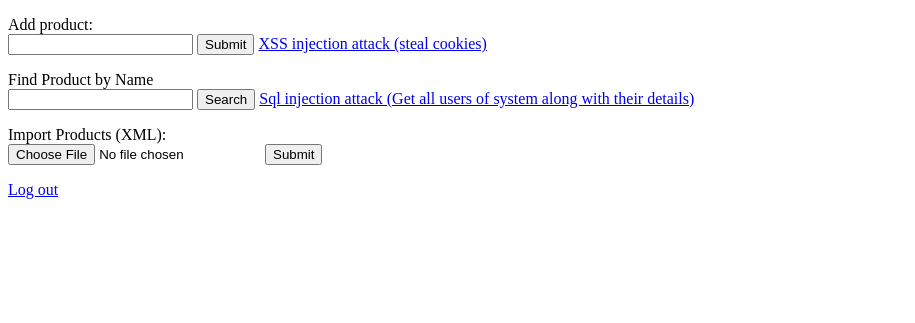
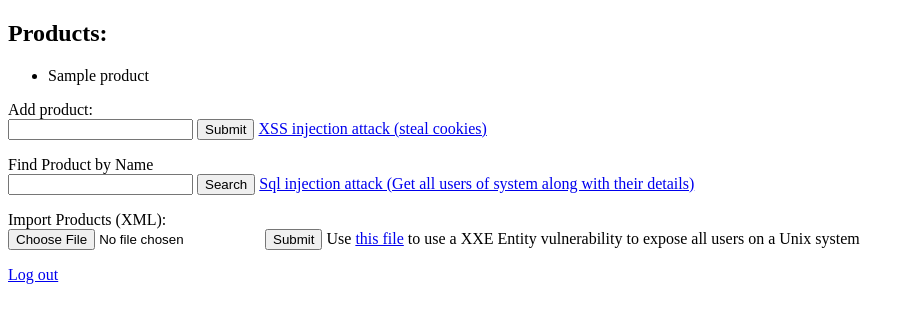
Before and after one commit to johndevs/mooc-securing-software-21-projects, a Django app: page / in a window 1280 px wide. Shown: the top 323 px of the page, without its empty margins (0-915 px from the left). Run offline with Django 3.2, Linux system fonts and the light colour scheme; a user stored in the database is signed in; tables that the repository leaves empty hold one stand-in row (values such as "Sample post").

Commit message:
Added XXE vulnerability

```diff
--- a/project1/project1/settings.py
+++ b/project1/project1/settings.py
@@ -52,6 +52,8 @@ MIDDLEWARE = [
 ]
 
 ROOT_URLCONF = 'project1.urls'
+
+STATICFILES_DIRS = ["static"]
 
 TEMPLATE_DIR = os.path.join(BASE_DIR, "templates")
 TEMPLATES = [
--- a/project1/project1/urls.py
+++ b/project1/project1/urls.py
@@ -14,18 +14,17 @@ Including another URLconf
     2. Add a URL to urlpatterns:  path('blog/', include('blog.urls'))
 """
 from django.contrib import admin, auth
-from django.urls import path, include
+from django.urls import path,re_path,include
 from . import views
 
 urlpatterns = [
     path('admin/', admin.site.urls),
-    path('', views.home),
 
-	path('find_product', views.find_product),
 	path('login', views.login),
 	path('do_login', views.do_login),
 	path('logout', views.logout),
+	path('', views.home),
+
     path('add_product', views.add_product),
 	path('import_products', views.import_products)
-
 ]
--- a/project1/project1/views.py
+++ b/project1/project1/views.py
@@ -4,10 +4,29 @@ from project1.models import Product
 from django.contrib import auth
 from django.contrib.auth.decorators import login_required
 from django import forms
+from xml.dom import pulldom
+from xml.dom.pulldom import parse
+from xml.sax import make_parser
+from xml.sax.handler import feature_external_ges, feature_external_pes
+
+# https://docs.python.org/3/library/xml.dom.pulldom.html#module-xml.dom.pulldom
+
+def home(request):
+    filter = request.GET.get('filter', '')
+    if filter == '':
+      return all_products(request)
+    else:
+      return filtered_products(request)
 
 @login_required(login_url='/login')
-def home(request):
-    return render(request, "index.html")
+def all_products(request):
+    products = Product.objects.all()
+    return render(request, "index.html", {"products": products})
+
+def filtered_products(request):
+    filter = request.GET.get('filter', '')
+    products = Product.objects.raw("SELECT * FROM project1_Product where name like '%" + filter + "%'")
+    return render(request, "index.html", {"products": products})
 
 def login(request):
 	return render(request, 'login.html')
@@ -31,20 +50,23 @@ def add_product(request):
     name = request.POST.get('name', '')
     product = Product.objects.create(name=name)
     print('Added product ' + product.name)
-    return HttpResponse(content='Saved product ' + product.name)
-
-def find_product(request):
-    search = request.GET.get('name', '')
-    print('Searching for ' + search)
-    products = Product.objects.raw(
-        "SELECT * FROM project1_Product where name like '%" + search + "%'")
-    return HttpResponse("<br/>".join(map(lambda p: p.name, products)))
+    return HttpResponseRedirect('/')
 
 @login_required(login_url='/login')
 def import_products(request):
 	form = UploadFileForm(request.POST, request.FILES)
 	if form.is_valid():
 		file = request.FILES['file']
+		parser = make_parser()
+		parser.setFeature(feature_external_ges, True)
+		doc = parse(file, parser=parser)
+		for event, node in doc:
+			if event == pulldom.START_ELEMENT and node.tagName == 'product':
+				doc.expandNode(node)
+				name = node.firstChild.wholeText
+				product = Product.objects.create(name=name)
+				print("Added product ", name)
+
 		return HttpResponseRedirect('/')
 	else:
 		return HttpResponse(content="Upload failed.")
--- a/project1/templates/index.html
+++ b/project1/templates/index.html
@@ -2,6 +2,16 @@
 <html>
 
 <body>
+
+    <p>
+        <h2>Products:</h2>
+        <ul>
+            {% autoescape off %} {% for p in products %}
+            <li>{{ p.name}}</li>
+            {% endfor %} {% endautoescape %}
+        </ul>
+    </p>
+
     <p>
         <form method="POST" action="/add_product">
             {% csrf_token %}
@@ -12,9 +22,9 @@
         </form>
     </p>
     <p>
-        <form method="GET" action="/find_product">
+        <form method="GET">
             <label>Find Product by Name</label><br/>
-            <input id="find_product_by_name" name="name" type="text" />
+            <input id="find_product_by_name" name="filter" type="text" />
             <button type="submit ">Search</button>
             <a href="#" onClick="sql_inject_attack()">Sql injection attack (Get all users of system along with their details)</a>
         </form>
@@ -25,6 +35,7 @@
             <label for="file">Import Products (XML):</label><br>
             <input name="file" type="file" />
             <button type="submit ">Submit</button>
+            <span>Use <a href="/static/products.xml" download="wicked-products.xml">this file</a> to use a XXE Entity vulnerability to expose all users on a Unix system</span>
         </form>
     </p>
 
--- a/project1/templates/login.html
+++ b/project1/templates/login.html
@@ -8,6 +8,9 @@
 
     <div style="color:red" id=message></div>
 
+    <p>
+        Want to abuse the broken access control vulnerability and view all products without logging in? <a href="/?filter=%">Click here</a>
+    </p>
     <script>
         function xss_inject() {
             var img = "https://www.freepnglogos.com/uploads/hacker-png/hacker-interpol-arrests-suspected-anonymous-hackers-motley-5.png";
```
Also changed, not shown: project1/static/products.xml (added, +10 -0 lines).
